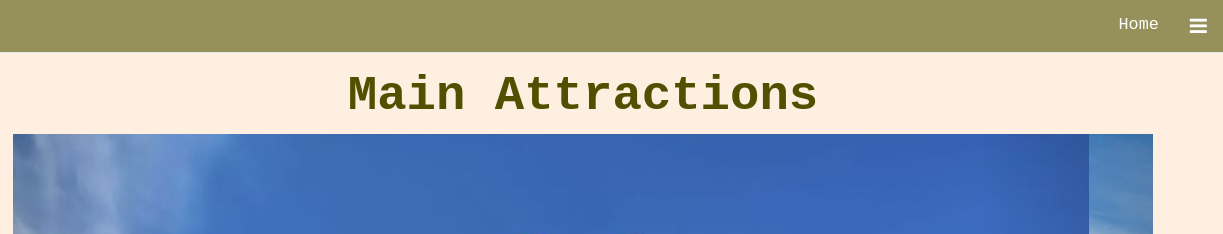
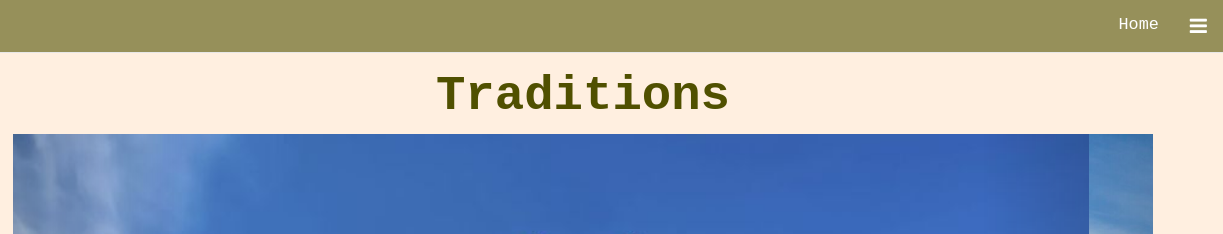
Before and after one commit to GiuliaCarfora/Group-project, a plain HTML site: page traditions.html in a window 1280 px wide. Shown: the top 234 px of the page, 57-1280 px from the left. Drawn offline with nearby package versions, Linux system fonts and the light colour scheme.

Commit message:
traditions

```diff
--- a/traditions.html
+++ b/traditions.html
@@ -2,7 +2,7 @@
 <html>
 
 <head>
-  <title>Attractions by TMG</title>
+  <title>Traditions by TMG</title>
   <meta name="viewport" content="width=device-width, initial-scale=1">
   <link rel="stylesheet" href="https://maxcdn.bootstrapcdn.com/bootstrap/3.3.7/css/bootstrap.min.css">
   <link rel="stylesheet" href="https://cdnjs.cloudflare.com/ajax/libs/font-awesome/4.7.0/css/font-awesome.min.css">
@@ -45,7 +45,7 @@
   </nav>
 
 <div class="container">
-  <h2>Main Attractions</h2>
+  <h2>Traditions</h2>
   <div id="myCarousel" class="carousel slide" data-ride="carousel">
     <!-- Indicators -->
     <ol class="carousel-indicators">
```
